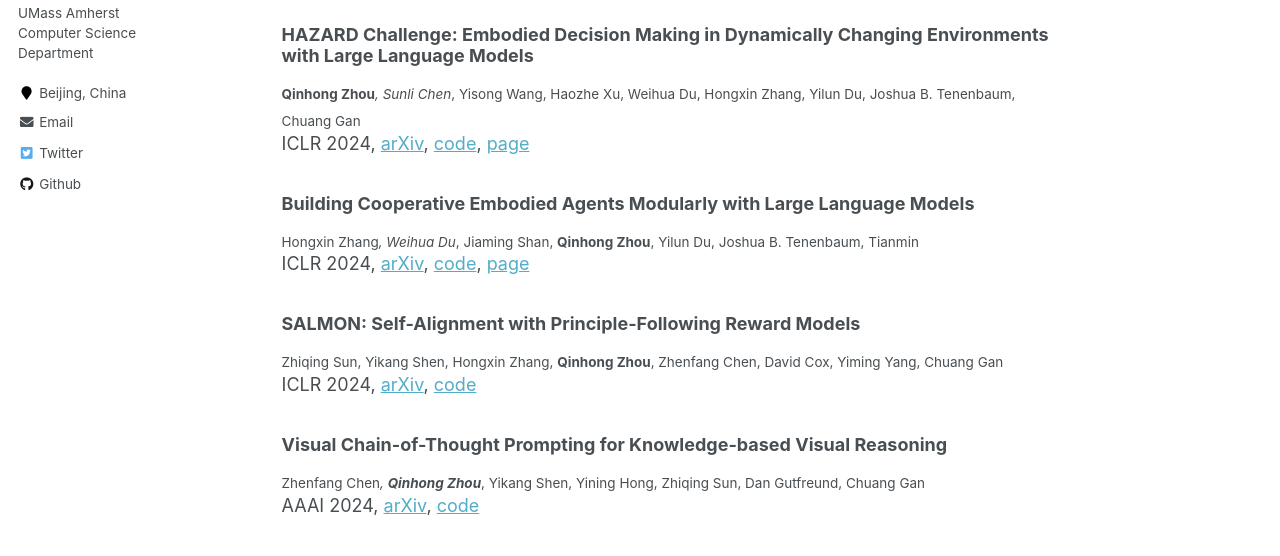
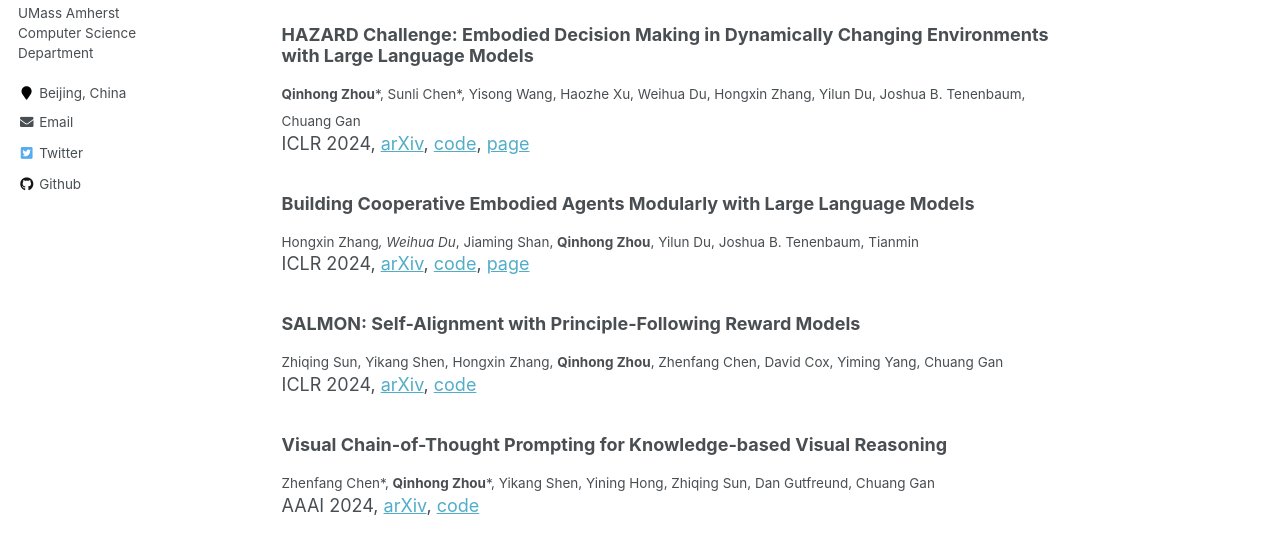
Before and after one commit to zhouqqhh/zhouqqhh.github.io, a Jekyll site: the page built from _pages/about.md, in a window 1280 px wide and 900 px high. Shown: the part 333-889 px from the top of the window. Built offline with Jekyll 4.4.1, drawn with Linux system fonts in a browser that asks for light colours.

```diff
--- a/_pages/about.md
+++ b/_pages/about.md
@@ -16,7 +16,7 @@ Recent publications
 ======
 
 ### HAZARD Challenge: Embodied Decision Making in Dynamically Changing Environments with Large Language Models
-<sub>**Qinhong Zhou***, Sunli Chen*, Yisong Wang, Haozhe Xu, Weihua Du, Hongxin Zhang, Yilun Du, Joshua B. Tenenbaum, Chuang Gan</sub>
+<sub>**Qinhong Zhou**\*, Sunli Chen\*, Yisong Wang, Haozhe Xu, Weihua Du, Hongxin Zhang, Yilun Du, Joshua B. Tenenbaum, Chuang Gan</sub>
 ICLR 2024, [arXiv](https://arxiv.org/abs/2401.12975), [code](https://github.com/UMass-Foundation-Model/HAZARD), [page](https://vis-www.cs.umass.edu/hazard/)
 
 ### Building Cooperative Embodied Agents Modularly with Large Language Models
@@ -28,7 +28,7 @@ ICLR 2024, [arXiv](https://arxiv.org/abs/2307.02485), [code](https://github.com/
 ICLR 2024, [arXiv](https://arxiv.org/abs/2310.05910), [code](https://github.com/IBM/SALMON)
 
 ### Visual Chain-of-Thought Prompting for Knowledge-based Visual Reasoning
-<sub>Zhenfang Chen*, **Qinhong Zhou***, Yikang Shen, Yining Hong, Zhiqing Sun, Dan Gutfreund, Chuang Gan</sub>
+<sub>Zhenfang Chen\*, **Qinhong Zhou**\*, Yikang Shen, Yining Hong, Zhiqing Sun, Dan Gutfreund, Chuang Gan</sub>
 AAAI 2024, [arXiv](https://arxiv.org/abs/2301.05226), [code](https://github.com/UMass-Foundation-Model/VisualCoT)
 
 ### Principle-Driven Self-Alignment of Language Models from Scratch with Minimal Human Supervision
```
